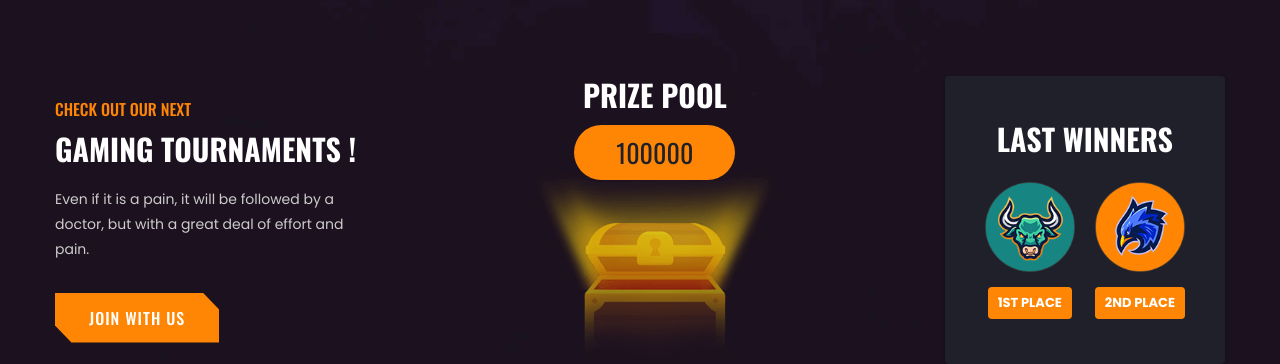
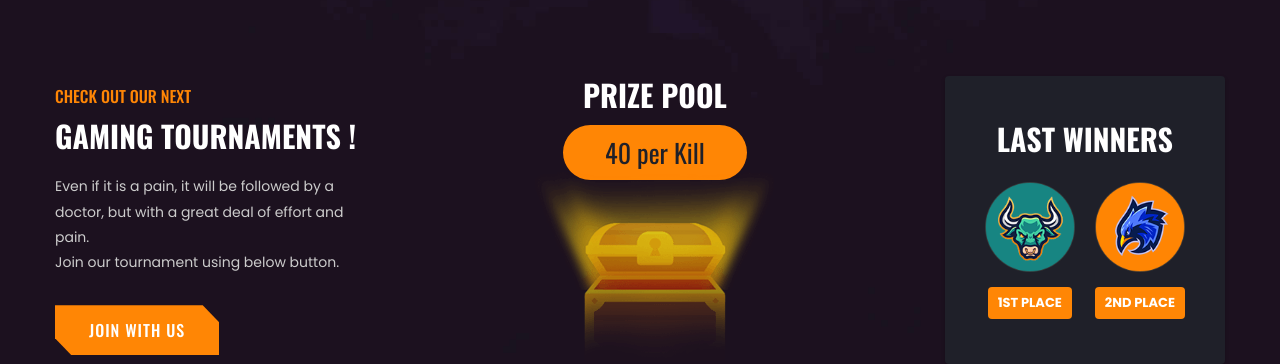
Before and after one commit to badu-ser/X4_ESPORTS_OFFICIAL, a plain HTML site: page index.html in a window 1280 px wide. Shown: the part 1640-2004 px from the top of the page. Drawn offline with nearby package versions, Linux system fonts and the light colour scheme; files whose address does not match are found by name.

Commit message:
Update index.html

```diff
--- a/index.html
+++ b/index.html
@@ -245,7 +245,7 @@
               <h2 class="h3 tournament-title">Gaming tournaments !</h2>
 
               <p class="tournament-text">
-                Even if it is a pain, it will be followed by a doctor, but with a great deal of effort and pain.
+                Even if it is a pain, it will be followed by a doctor, but with a great deal of effort and pain. <br> Join our tournament using below button.
               </p>
 
               <a href="form.html" target="_blank" class="btn btn-primary">Join with us</a>
@@ -256,7 +256,7 @@
 
               <h2 class="h3 tournament-prize-title">Prize pool</h2>
 
-              <data value="100000">100000</data>
+              <data value="100000">40 per Kill</data>
 
               <figure>
                 <img src="./assets/images/prize-img.png" alt="Prize image">
```
